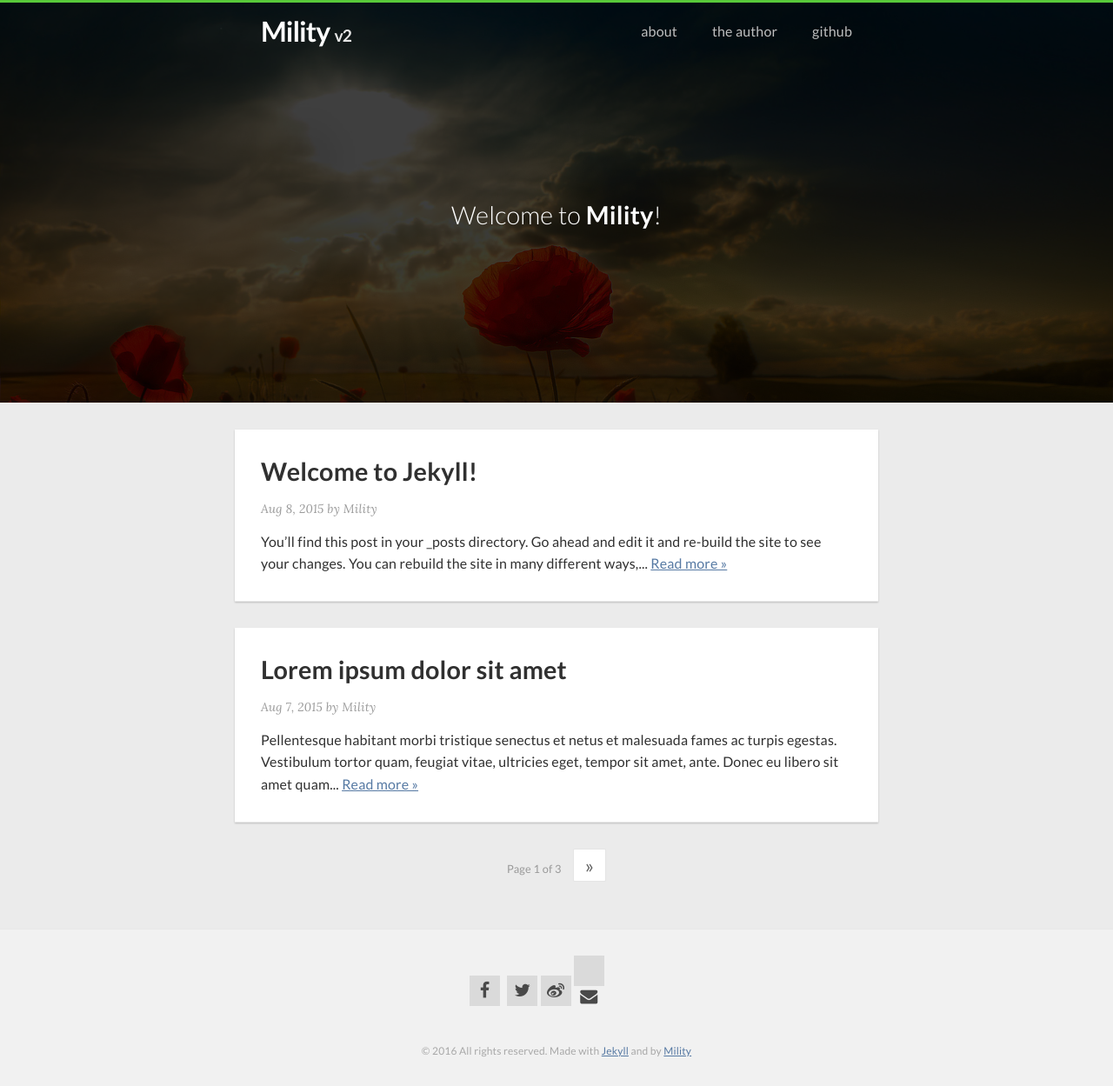
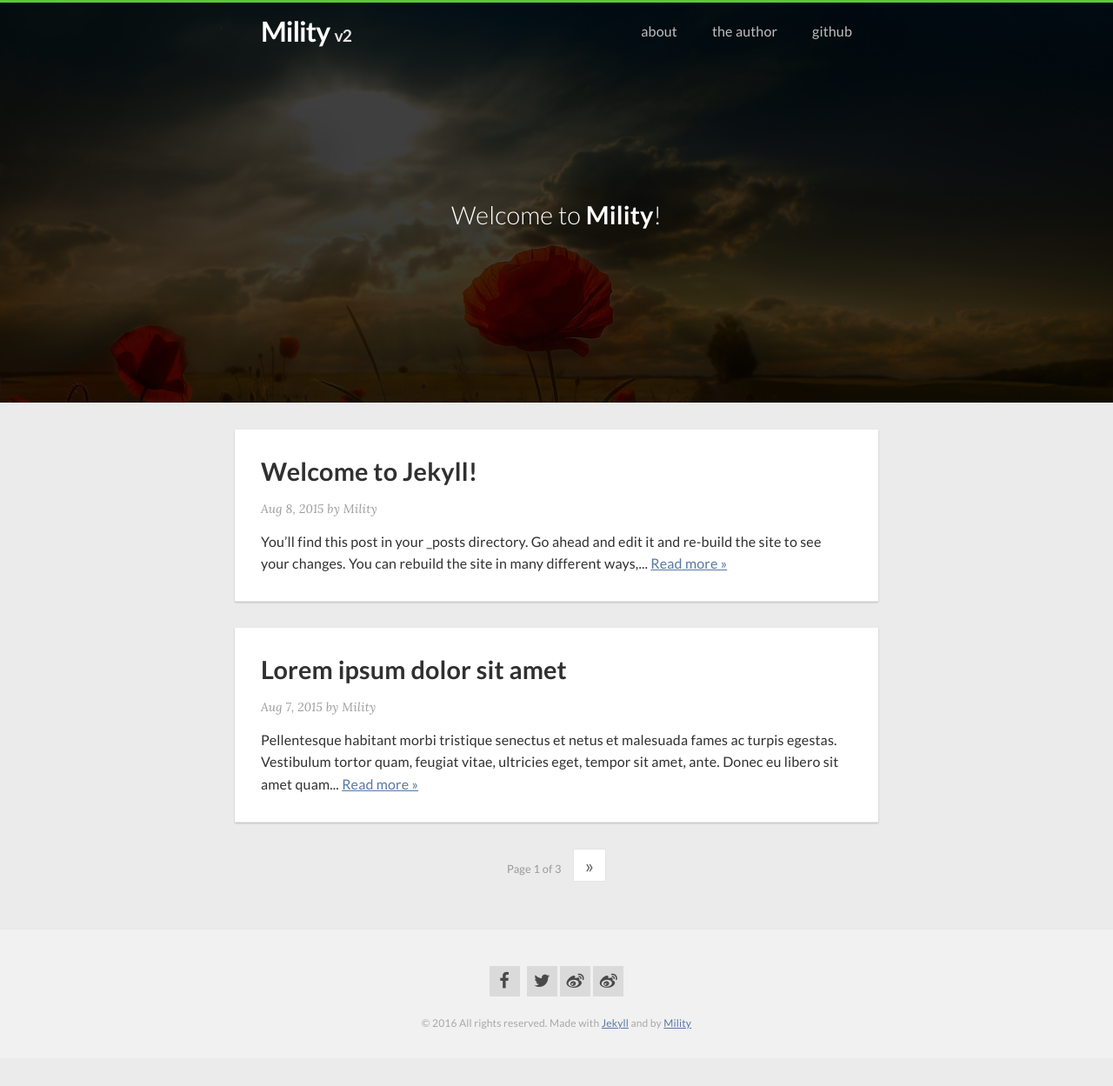
Before and after one commit to Mility/Mility.github.io, a Jekyll site: the page built from index.html, in a window 1280 px wide. Shown: the whole page at 87% size. Built offline with Jekyll 4.4.1, drawn with Linux system fonts in a browser that asks for light colours; nearby versions of some CDN libraries; the list of posts is cut into pages by our own code; after the commit the page ends 1217 px from its top, so only the background shows below that.

Commit message:
Update social-icons.html

```diff
--- a/_includes/social-icons.html
+++ b/_includes/social-icons.html
@@ -3,11 +3,6 @@
     <li><a href="{{ site.author.facebook }}" target="_blank"><i class="fa fa-facebook"></i></a></li>
     <li><a href="{{ site.author.twitter }}" target="_blank"><i class="fa fa-twitter"></i></a></li>
     <li><a href="{{ site.author.weibo }}" target="_blank"><i class="fa fa-weibo"></i></a></li>
-    <li><a href="mailto:{{ site.author.email }}" title="Email me" target="_blank">
-              <span class="fa-stack fa-lg">
-                <i class="fa fa-circle fa-stack-2x"></i>
-                <i class="fa fa-envelope fa-stack-1x fa-inverse"></i>
-              </span>
-            </a></li>
+    <li><a href="mailto:{{ site.author.email }}"  target="_blank"><i class="fa fa-weibo"></i></a></li>
   </ul>
 </div>
```
